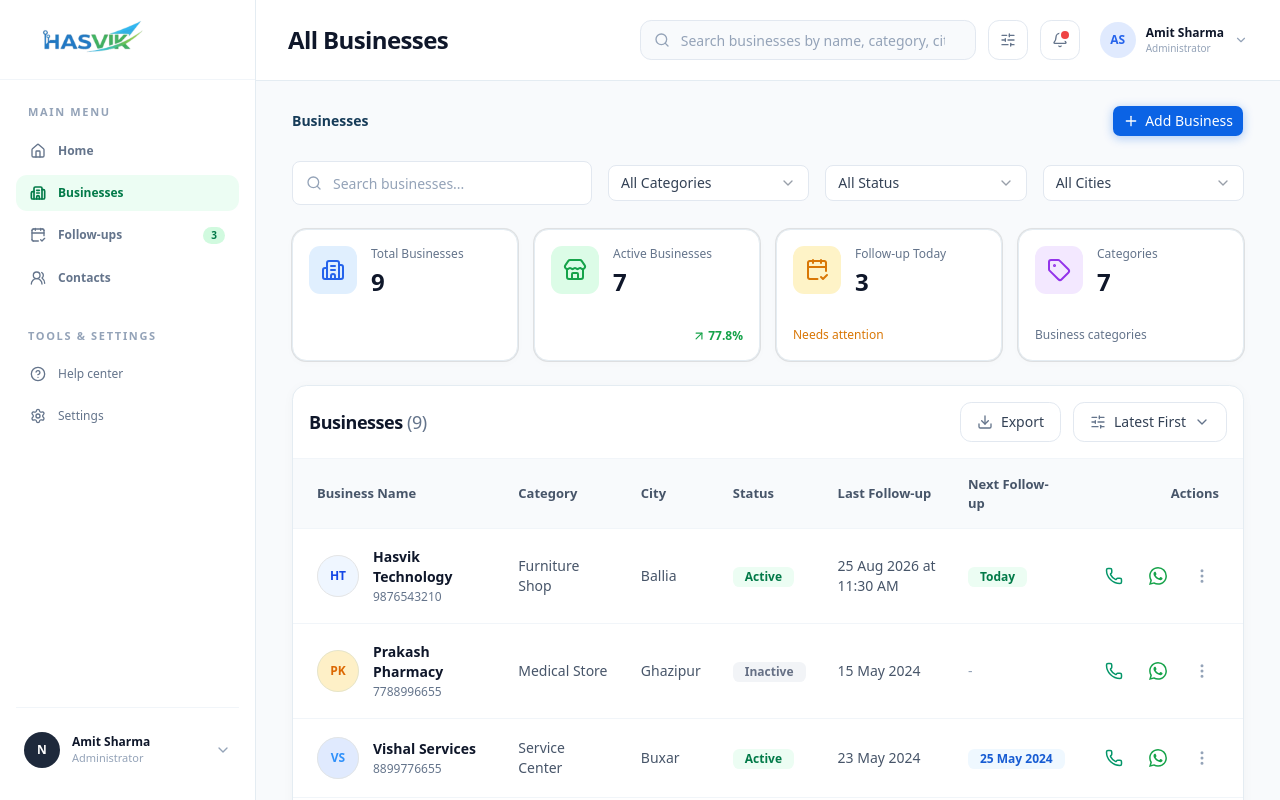
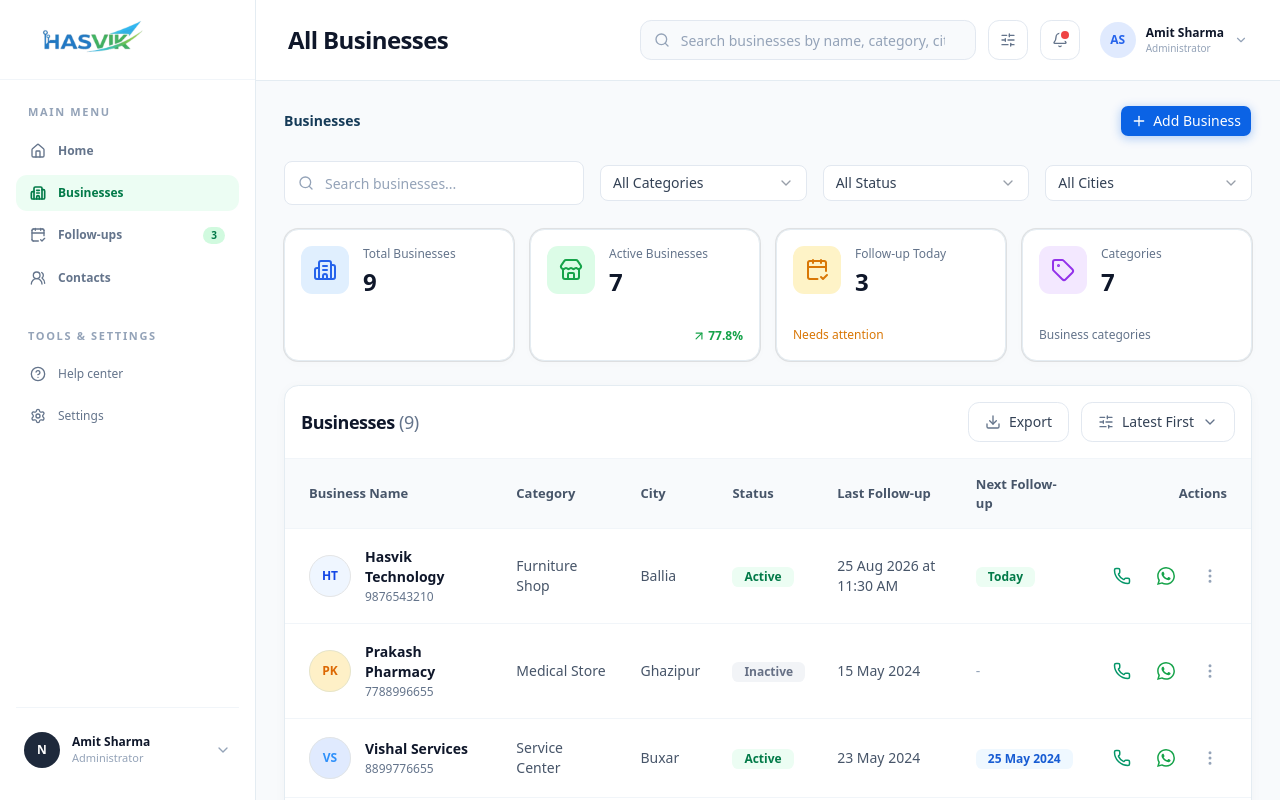
Before and after one commit to HASVIK-Technologies/hasvik-crm, a Next.js app: page /businesses in a window 1280 px wide. Shown: the top 800 px of the page. Built offline with nearby package versions, Linux system fonts and the light colour scheme.

Commit message:
Unify layout for all pages

```diff
--- a/app/dashboard/page.tsx
+++ b/app/dashboard/page.tsx
@@ -1,3 +1,5 @@
+import ListPageLayout from "@/components/layout/ListPageLayout";
+
 export default function HomeDashboard() {
-  return <div className="flex flex-col gap-4">Home Dashboard</div>;
+  return <ListPageLayout content={<div>Home Dashboard</div>} />;
 }
--- a/app/follow-ups/page.tsx
+++ b/app/follow-ups/page.tsx
@@ -1,9 +1,5 @@
-import { useBusinesses } from "@/lib/business-store";
+import ListPageLayout from "@/components/layout/ListPageLayout";
 
 export default function FollowupsPage() {
-   return (
-    <div className="flex flex-col gap-5 pt-1">
-      Follow ups List
-    </div>
-  );
+  return <ListPageLayout content={<div>Follow ups List</div>} />;
 }
--- a/components/layout/DetailsPageLayout.tsx
+++ b/components/layout/DetailsPageLayout.tsx
@@ -12,8 +12,8 @@ export default function DetailsPageLayout({
   actions,
 }: DetailsPageLayoutProps) {
   return (
-    <PageContainer className="space-y-4 px-1 sm:space-y-5 sm:px-2 lg:space-y-6">
-      <section className="flex flex-row items-center justify-between gap-4">
+    <PageContainer className="flex flex-col gap-6">
+      <section className="flex flex-col gap-4 sm:flex-row sm:items-center sm:justify-between">
         {breadcrumb}
         {actions && <div className="shrink-0">{actions}</div>}
       </section>
--- a/components/layout/FormsPageLayout.tsx
+++ b/components/layout/FormsPageLayout.tsx
@@ -10,7 +10,7 @@ export default function FormsPageLayout({
   breadcrumb,
 }: FormsPageLayoutProps) {
   return (
-    <PageContainer className="max-w-6xl space-y-4 px-1 sm:space-y-5 sm:px-2 lg:space-y-6">
+    <PageContainer className="flex flex-col gap-6">
       {breadcrumb}
       {content}
     </PageContainer>
--- a/components/layout/ListPageLayout.tsx
+++ b/components/layout/ListPageLayout.tsx
@@ -2,7 +2,6 @@ import PageContainer from "./PageContainer";
 
 interface LayoutProps {
   breadcrumb?: React.ReactNode;
-  toolbar?: React.ReactNode;
   filters?: React.ReactNode;
   stats?: React.ReactNode;
   actions?: React.ReactNode;
@@ -13,7 +12,6 @@ interface LayoutProps {
 
 export default function ListPageLayout({
   breadcrumb,
-  toolbar,
   filters,
   stats,
   actions,
@@ -23,14 +21,14 @@ export default function ListPageLayout({
 }: LayoutProps) {
   return (
     <PageContainer
-      className={`flex max-w-400 flex-col gap-4 px-1 sm:gap-5 sm:px-2 lg:gap-6 ${className ?? ""}`}
+      className={`flex flex-col gap-6 ${className ?? ""}`}
     >
-      <section className="flex flex-row items-center justify-between gap-4">
+      <section className="flex flex-col gap-4 sm:flex-row sm:items-center sm:justify-between">
         {breadcrumb}
         {actions && <div className="shrink-0">{actions}</div>}
       </section>
-      <section className="flex flex-col sm:flex-row sm:items-center sm:justify-between gap-4">
-        {filters && <div className="grow order-2 sm:order-1">{filters}</div>}
+      <section className="flex min-w-0 flex-col gap-4">
+        {filters && <div className="grow">{filters}</div>}
       </section>
       {stats && <section className="shrink-0">{stats}</section>}
       {content && (
--- a/components/layout/PageContainer.tsx
+++ b/components/layout/PageContainer.tsx
@@ -10,7 +10,7 @@ export default function PageContainer({
   className,
 }: PageContainerProps) {
   return (
-    <div className={cn("mx-auto w-full max-w-[1440px]", className)}>
+    <div className={cn("mx-auto w-full max-w-360", className)}>
       {children}
     </div>
   );
```
